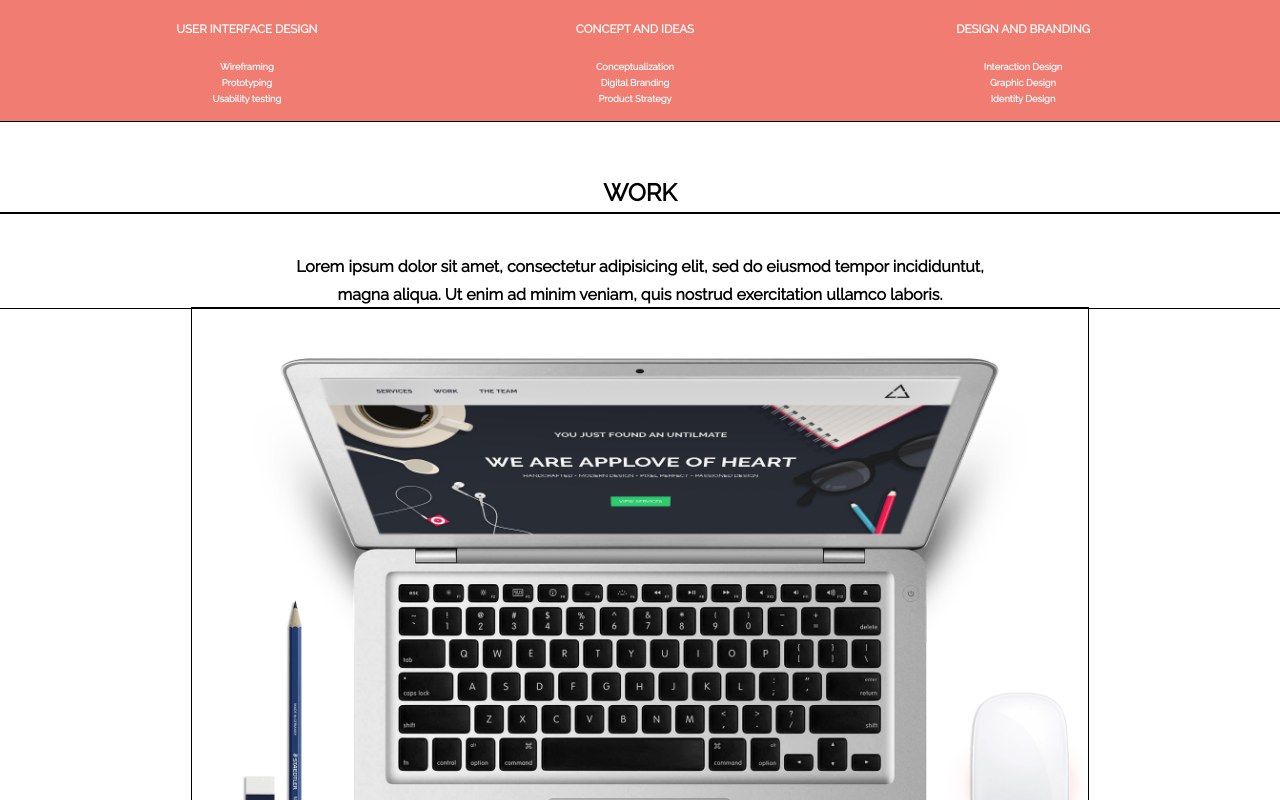
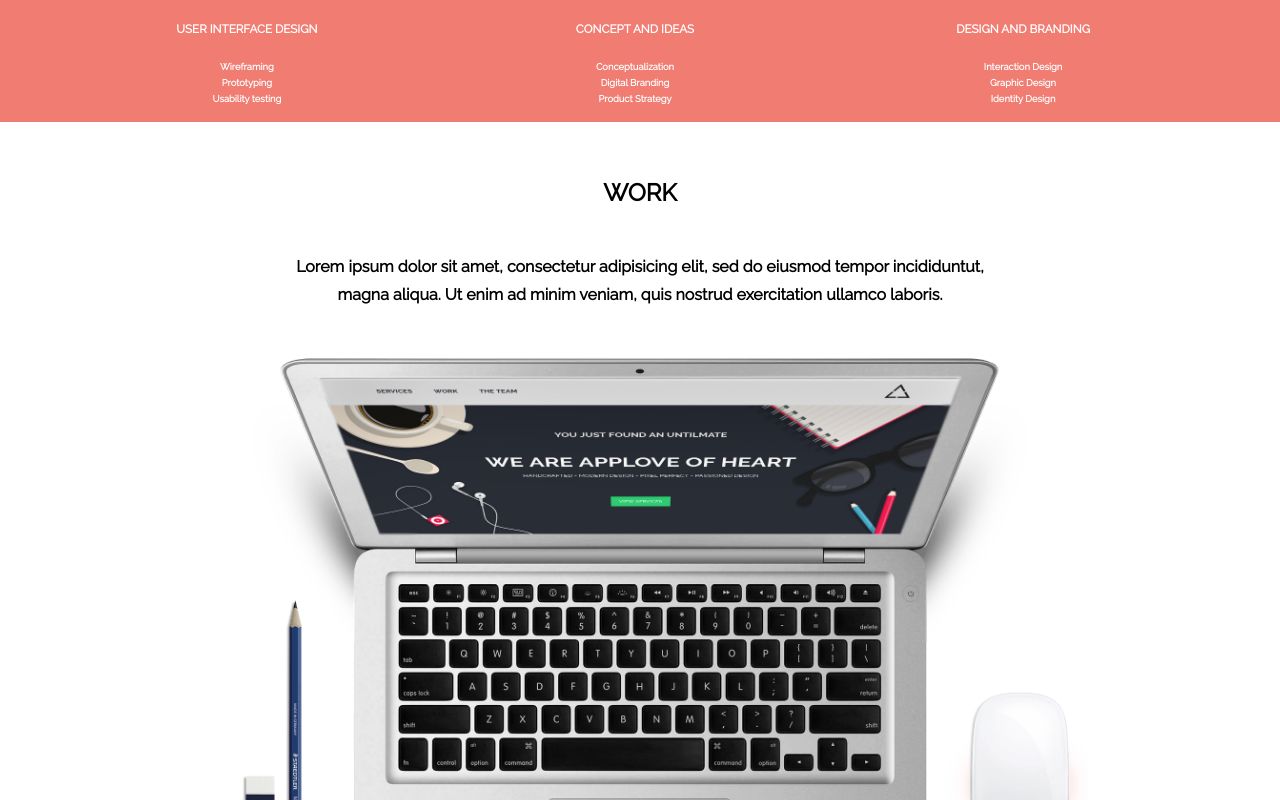
Before and after one commit to shannonriv/applove-exercise, a plain HTML site: page index.html in a window 1280 px wide. Shown: the part 1060-1860 px from the top of the page. Drawn offline with Linux system fonts and the light colour scheme.

Commit message:
Update main.css

```diff
--- a/css/main.css
+++ b/css/main.css
@@ -187,25 +187,25 @@ h2, h6 {
 }
 
 .last-box {
-  outline: 1px solid black;
+  outline: none;
   text-align: center;
 }
 
 .last-box h2 {
-  outline: 1px solid black;
+  outline: none;
   margin: 0;
   padding-top: 50px;
 }
 
 .last-box h4 {
-  outline: 1px solid black;
+  outline: none;
   font-weight: 700;
   margin: 0;
   padding-top: 40px;
 }
 
 .hero {
-  outline: 1px solid black;
+  outline: none;
   display: block;
   margin: auto;
   padding-top: 50px;
```
